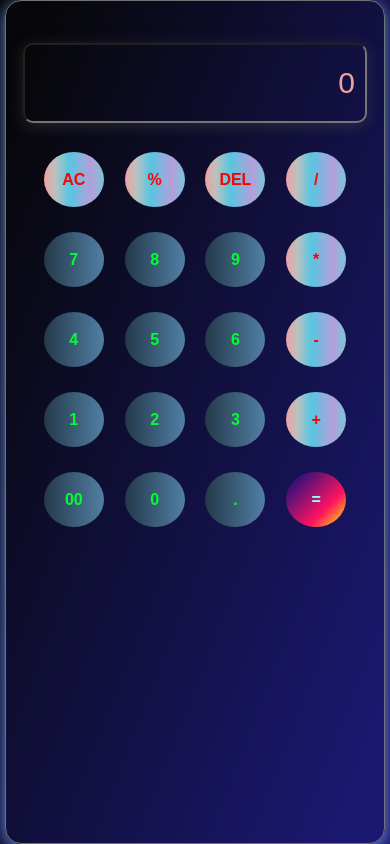
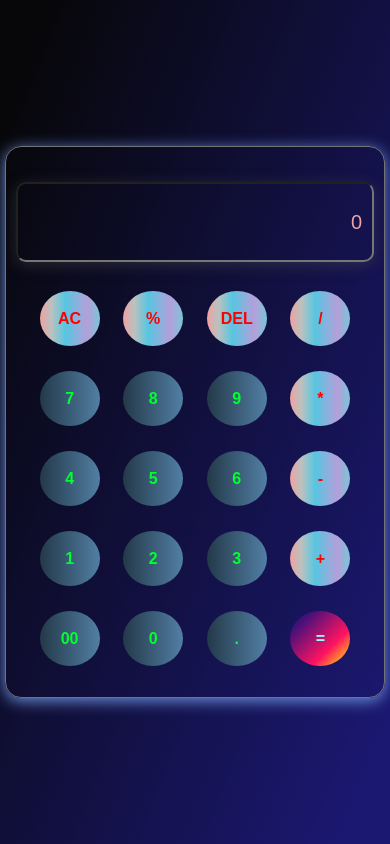
Before and after one commit to coderSamrat/Calculator, a plain HTML site: page index.html in a window 390 px wide. Drawn offline with Linux system fonts and the light colour scheme.

Commit message:
11-09-2023

```diff
--- a/External/style.css
+++ b/External/style.css
@@ -486,3 +486,32 @@ button:active {
     height: 105%;
   }
 }
+#inputBox::placeholder {
+  color: #eda3a3;
+  font-weight: 500;
+}
+@media screen and (max-width: 768px) {
+  .calculator {
+    width: 90%;
+  }
+}
+@media screen and (max-width: 576px) {
+  .calculator {
+    width: 95%;
+  }
+}
+@media screen and (max-width: 546px) {
+  .calculator {
+    width: 100%;
+    height: auto;
+    padding: 10px;
+  }
+  #inputBox {
+    font-size: 20px;
+  }
+  .calculator button {
+    width: 50px;
+    height: 50px;
+    font-size: 14px;
+  }
+}
```
